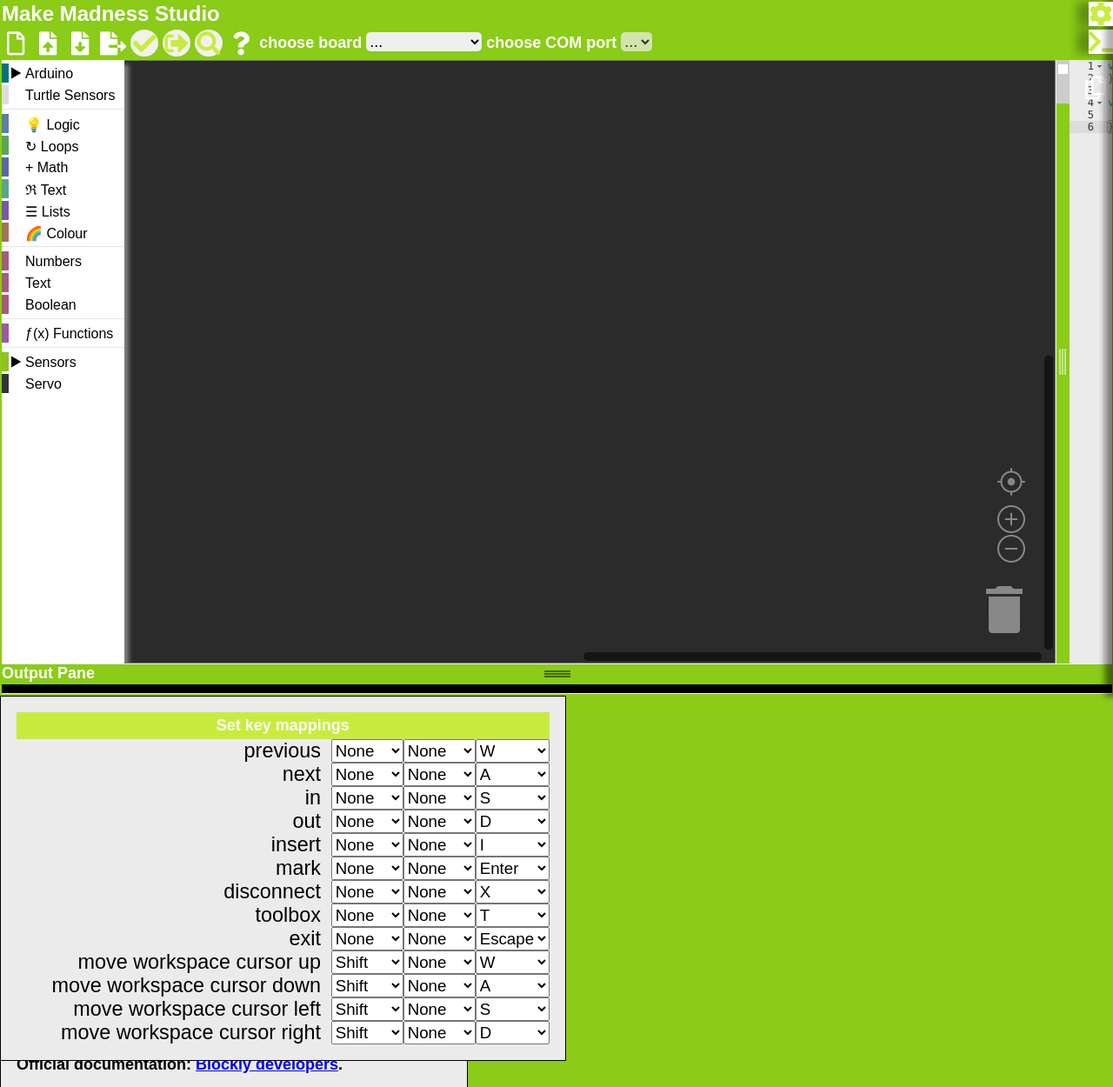
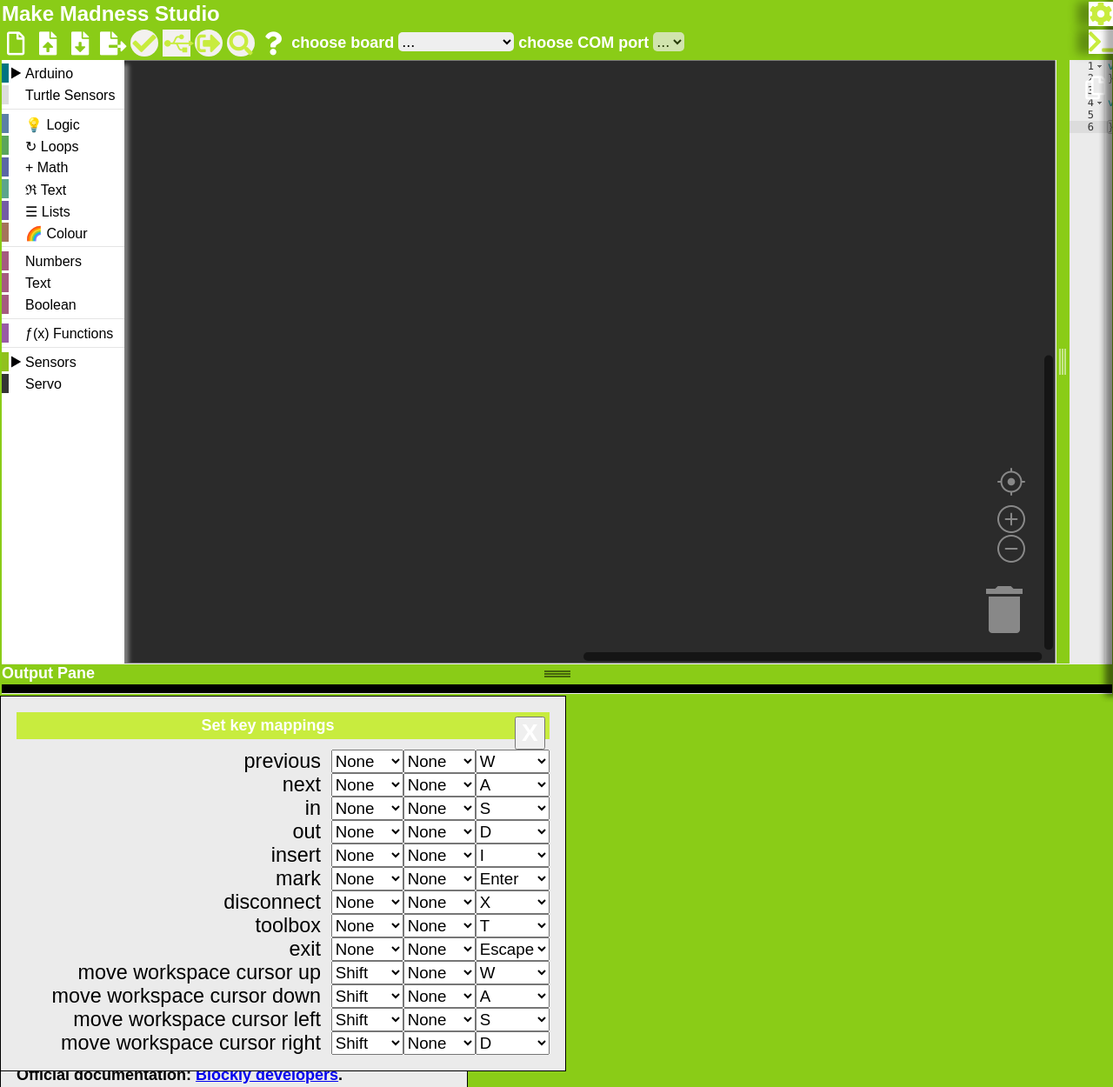
Before and after one commit to Sanyam02/TheTurtleStudio, a plain HTML site: page index.html in a window 1280 px wide. Shown: the top 1250 px of the page at 87% size. Drawn offline with Linux system fonts and the light colour scheme.

Commit message:
Add files via upload

```diff
--- a/index.html
+++ b/index.html
@@ -4,7 +4,7 @@
         <meta charset="utf-8">
         <meta name="google" value="notranslate">
         <meta http-equiv="X-Content-Security-Policy" content="default-src 'self'; script-src 'self'">
-        <title>Make Madness Studio</title>
+        <title>The Turtle Studio</title>
         <link rel="icon" type="image/png" href="./blocklyduino/media/logo_only.png" />
         <link rel="stylesheet" href="./css/font_awesome_all.min.css" />
         <link rel="stylesheet" href="./css/keyboard_nav.css" />
@@ -20,7 +20,7 @@
                         <span id="appName" class='TitleText'></span>
                     </td>
                     <td class="tabMiddle" style="width: 100%;">
-                        <span id="content_hoverButton"></span>
+                        <span id="content_hoverButton" ></span>
                     </td>
                 </tr>
                 <tr style="height: 30px;">
@@ -45,29 +45,29 @@
                                 <i class="fas fa-file-export"></i>
                             </span>
                         </button>
-                        <!-- <button id="undoButton" class="iconButtons" onclick="Code.Undo()"> -->
-                            <!-- <span id="undoButton_span" style="font-size: 1em;"> -->
-                                <!-- <i class="fas fa-undo-alt"></i> -->
-                            <!-- </span> -->
-                        <!-- </button> -->
-                        <!-- <button id="redoButton" class="iconButtons" onclick="Code.Redo()"> -->
-                            <!-- <i class="fas fa-redo-alt"></i> -->
-                            <!-- <span id="redoButton_span"></span> -->
-                        <!-- </button> -->
-                        <!-- <button id="boardButton" class="iconButtons" onclick="Code.boardsListModalShow()"> -->
-                            <!-- <i class="fas fa-microchip"></i> -->
-                            <!-- <span id="boardButton_span"></span> -->
-                        <!-- </button> -->
+                        <!-- <button id="undoButton" class="iconButtons" onclick="Code.Undo()">
+                            <span id="undoButton_span" style="font-size: 1em;">
+                                <i class="fas fa-undo-alt"></i>
+                            </span>
+                        </button> -->
+                        <!-- <button id="redoButton" class="iconButtons" onclick="Code.Redo()">
+                            <i class="fas fa-redo-alt"></i>
+                            <span id="redoButton_span"></span>
+                        </button>-->
+                         <!-- <button id="boardButton" class="iconButtons" onclick="Code.boardsListModalShow()">
+                            <i class="fas fa-microchip"></i>
+                            <span id="boardButton_span"></span>
+                        </button>  -->
                         <button id="verifyButton" class="iconButtons">
                             <span id="verifyButton_span">
                                 <i class="fas fa-check"></i>
                             </span>
                         </button>
-                        <!-- <button id="serialButton" class="iconButtons" onclick="Code.portsListModalShow()"> -->
-                            <!-- <span id="serialButton_span"> -->
-                                <!-- <i class="fab fa-usb"></i> -->
-                            <!-- </span> -->
-                        <!-- </button> -->
+                        <button id="serialButton" class="iconButtons" onclick="Code.portsListModalShow()">
+                            <span id="serialButton_span">
+                                <i class="fab fa-usb"></i>
+                            </span>
+                        </button>
                         <button id="uploadButton" class="iconButtons">
                             <span id="uploadButton_span">
                                 <i class="fas fa-sign-out-alt"></i>
@@ -78,16 +78,16 @@
                                 <i class="fas fa-search"></i>
                             </span>
                         </button>
-                        <!-- <button id="fullScreenButton" class="iconButtons" onclick="fullScreen()"> -->
-                            <!-- <span id="fullScreenButton_span" style="font-size: 1em;"> -->
-                                <!-- <i class="fas fa-expand-arrows-alt"></i> -->
-                            <!-- </span> -->
-                        <!-- </button> -->
-                        <!-- <button id="resetButton" class="iconButtons" onclick="Code.ResetWorkspace()"> -->
-                            <!-- <span id="resetButton_span"> -->
-                                <!-- <i class="fas fa-power-off"></i> -->
-                            <!-- </span> -->
-                        <!-- </button> -->
+                        <!-- <button id="fullScreenButton" class="iconButtons" onclick="fullScreen()">
+                            <span id="fullScreenButton_span" style="font-size: 1em;">
+                                <i class="fas fa-expand-arrows-alt"></i>
+                            </span>
+                        </button> -->
+                        <!-- <button id="resetButton" class="iconButtons" onclick="Code.ResetWorkspace()">
+                            <span id="resetButton_span">
+                                <i class="fas fa-power-off"></i>
+                            </span>
+                        </button> -->
                         <button id="helpButton" class="iconButtons" onclick="toggleDisplayHelpModal()">
                             <span id="helpButton_span">
                                 <i class="fas fa-question"></i>
@@ -115,10 +115,7 @@
                                     <div id="content_blocks"></div>
                                 </div>
                                 <div id="separator">
-                                    <label id="editorReadOnlyToggle" class="switch">
-                                        <input type="checkbox" onclick="toggleEditorReadOnly(this)">
-                                        <span class="slider"></span>
-                                    </label>
+
                                 </div>
                                 <button id="copyCodeButton" class="iconButtons" onclick="Code.copyToClipboard()">
                                     <span id="copyCodeButton_span">
@@ -140,16 +137,20 @@
                 </tr>
             </table>
         </div>
+        <!-- <button type="button" class="collapsibleButton">Details</button> -->
         <div id="helpModal">
             <div id="helpModal_header">
+                <button class="closeModal" type="button" onclick="toggleDisplayHelpModal()">X</button>
                 <span id="helpModalSpan_title"></span>
             </div>
             <div id="helpModal_text">
                 <span id="helpModalSpan_text"></span>
             </div>
         </div>
+        <!-- <button class=\"closeModal\" type=\"button\" onclick=\"toggleDisplayKeyMappings()\">X</button> -->
         <div id="keyboard_nav">
             <div id="keyboard_nav_header">
+                <button class="closeModal" type="button" onclick="toggleDisplayKeyMappings(false)">X</button>
                 <span id="keyMappingModalSpan"></span>
             </div>
             <form id="keyboard_mappings"></form>
@@ -263,11 +264,16 @@
                         </button>
                     <br>
                     <br>
+                    <!-- class="switch" -->
+                    <div id="editorReadOnlyToggle" >
+                        <input type="checkbox" onclick="toggleEditorReadOnly(this)">
+                        <!-- class="slider" -->
+                        <span id="editorReadOnlyToggle_span"> </span>
+                    </div>
                     <div id="checkDetails">
                         <input type="checkbox" name="detailedCompilation" id="detailedCompilation"/>
                         <span id="detailedCompilation_span"> </span>
                     </div>
-					<br>
 					<br>
                     <form id="options">
                         <!-- <select name="toolbox" onchange="document.forms.options.submit('options')"> -->
```
